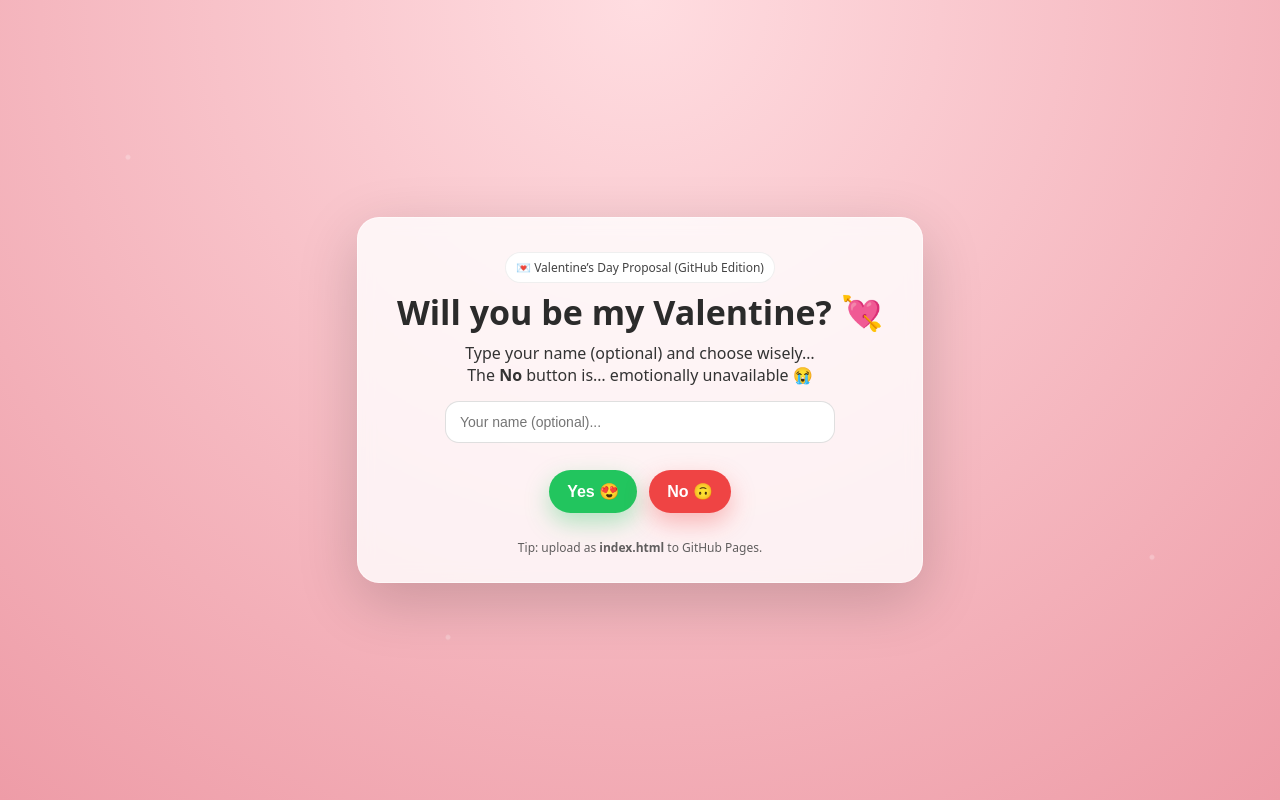
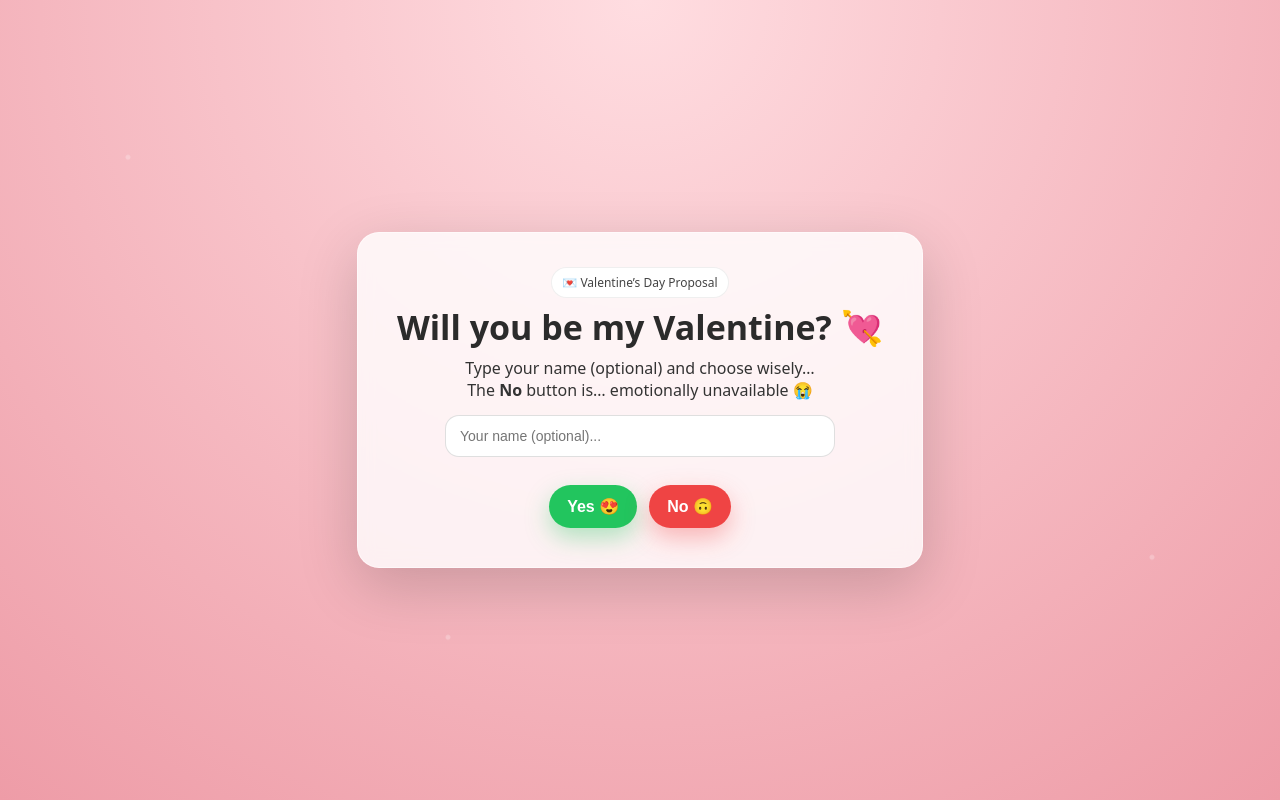
Before and after one commit to bilalakhtar/Val, a plain HTML site: page index.html in a window 1280 px wide. Drawn offline with Linux system fonts and the light colour scheme.

Commit message:
Update index.html

```diff
--- a/index.html
+++ b/index.html
@@ -150,7 +150,7 @@
   <div class="hearts"></div>
 
   <div class="card">
-    <div class="badge">💌 Valentine’s Day Proposal (GitHub Edition)</div>
+    <div class="badge">💌 Valentine’s Day Proposal</div>
     <h1>Will you be my Valentine? 💘</h1>
     <p>
       Type your name (optional) and choose wisely…
@@ -168,8 +168,6 @@
       <strong id="resultTitle"></strong>
       <div id="resultText" style="margin-top:6px;"></div>
     </div>
-
-    <div class="footer">Tip: upload as <b>index.html</b> to GitHub Pages.</div>
   </div>
 
   <script>
```
